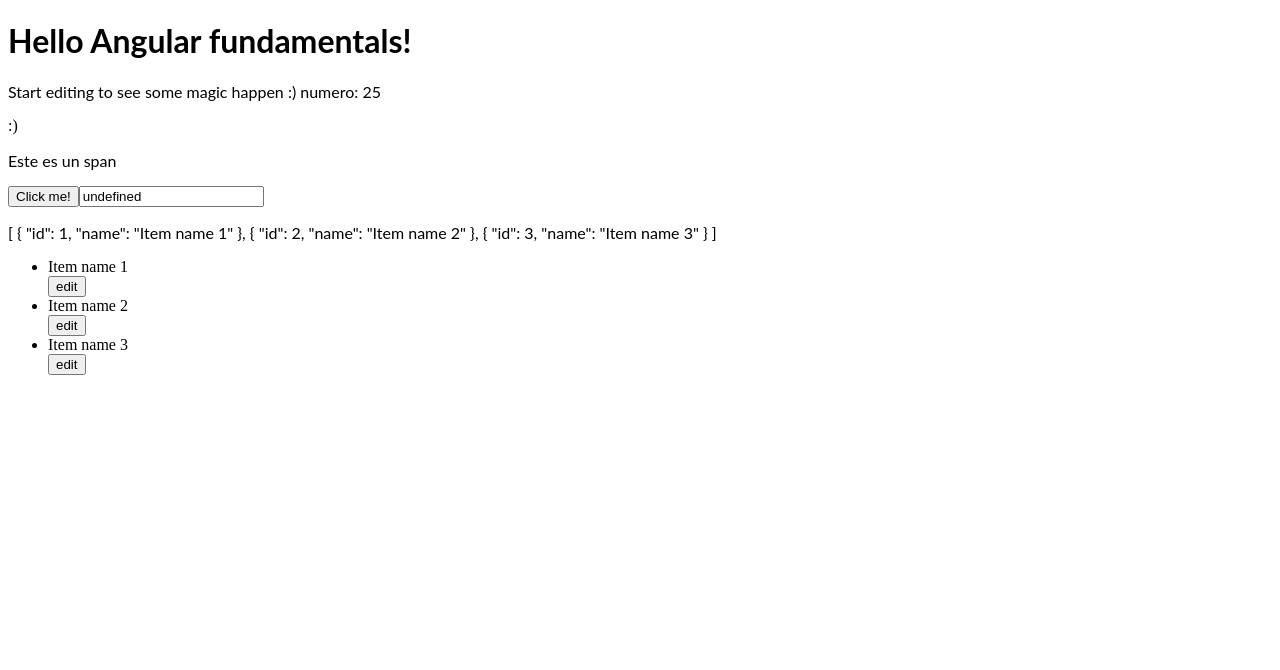
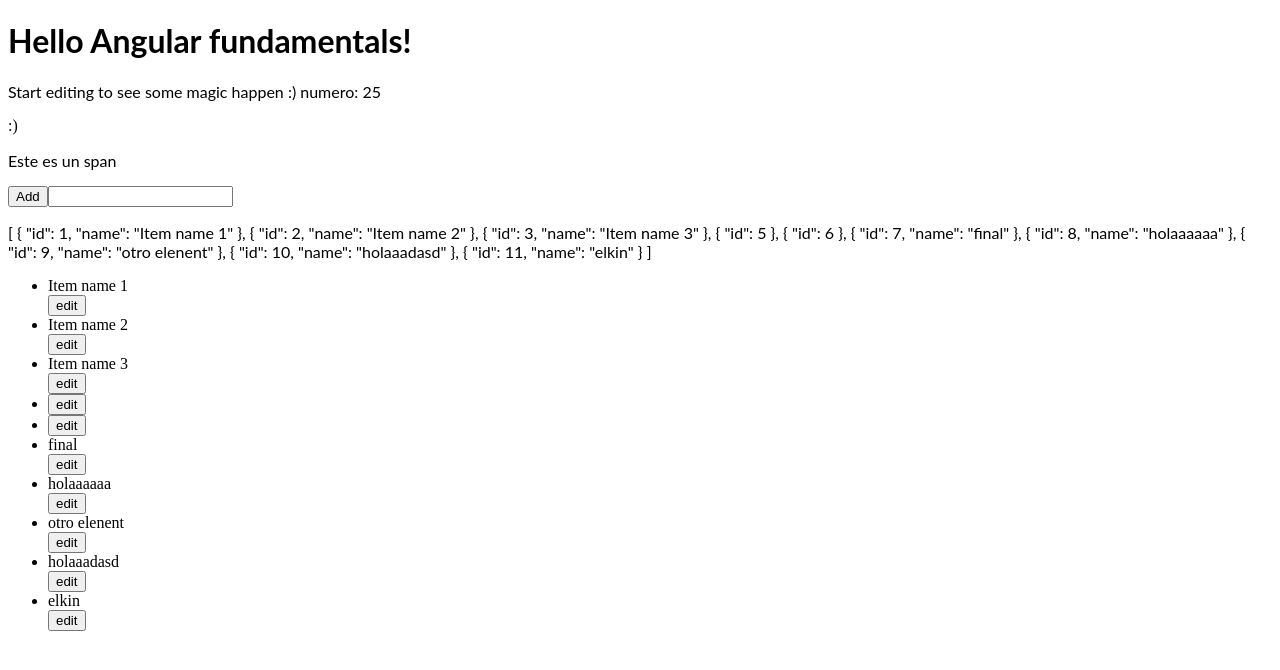
Before and after one commit to elkin0727/course-angular-fundamentals, an Angular app: page / in a window 1280 px wide. Shown: the top 670 px of the page. Built offline with nearby package versions, Linux system fonts and the light colour scheme; data requests are answered from the project's data file.

Commit message:
post server

```diff
--- a/server/db.json
+++ b/server/db.json
@@ -1,8 +1,45 @@
 {
   "items": [
-    { "id": 1, "name": "Item name 1"},
-    { "id": 2, "name": "Item name 2"},
-    { "id": 3, "name": "Item name 3"}
+    {
+      "id": 1,
+      "name": "Item name 1"
+    },
+    {
+      "id": 2,
+      "name": "Item name 2"
+    },
+    {
+      "id": 3,
+      "name": "Item name 3"
+    },
+    {
+      "id": 5
+    },
+    {
+      "id": 6
+    },
+    {
+      "id": 7,
+      "name": "final"
+    },
+    {
+      "id": 8,
+      "name": "holaaaaaa"
+    },
+    {
+      "id": 9,
+      "name": "otro elenent"
+    },
+    {
+      "id": 10,
+      "name": "holaaadasd"
+    },
+    {
+      "id": 11,
+      "name": "elkin"
+    }
   ],
-  "profile": { "name": "typicode" }
+  "profile": {
+    "name": "typicode"
+  }
 }
--- a/src/app/app.component.html
+++ b/src/app/app.component.html
@@ -8,8 +8,8 @@
 </p>
 <div>{{ isHigher ? ':)' : ':(' }} </div>
 <p [innerHTML]="title"></p>
-<button (click)="onClick($event)" >Click me!</button>
-<input [value]="textValue" type="text"/>
+<button (click)="onClick($event)" >Add</button>
+<input [(ngModel)]="textValue" type="text"/>
 <p [innerHTML]="data | async | json"></p>
 <ul>
   <li *ngFor="let item of data | async">
--- a/src/app/app.component.ts
+++ b/src/app/app.component.ts
@@ -41,14 +41,19 @@
   {
     console.log("clicking");
     console.log(event, this.textValue);
-    this.textValue = "HOLA";
+    //this.textValue = "HOLA";
     //this.data = [...this.data,{id: 6, name: "adios"}];
+    this.itemService.post({name: this.textValue}).subscribe((response: any) => {
+        console.log(response);
+        this.data = this.itemService.get();
+    });
   }
 
   refresh(item: Item){
     console.log('refresh', item);
 
     //this.data[item.id].name = item.name;
-    this.data.find((it) => it.id ==item.id ).name = item.name;
+    //this.data.find((it) => it.id ==item.id ).name = item.name;
+
   }
 }
--- a/src/app/itemModule/item.service.ts
+++ b/src/app/itemModule/item.service.ts
@@ -1,13 +1,26 @@
 import { Injectable } from "@angular/core";
 import { HttpClient } from "@angular/common/http";
+import { Item } from "../model";
+import { map } from "rxjs/operators";
+import { Observable, from } from "rxjs";
+
 @Injectable()
 export class ItemService {
+    url = 'http://localhost:3000/items';
+    currentId: number = 0;
 
     constructor(private httpClient: HttpClient){}
 
     public get(){
-        const url = 'http://localhost:3000/items';
-        return this.httpClient.get<Item>(url);
+
+        return this.httpClient.get<Item[]>(this.url)
+            .pipe(
+                map(items => {
+                    items.map(item => {
+                        this.currentId = item.id > this.currentId ? item.id : this.currentId
+                    })
+                    return (items)
+        }));
         // return this.httpClient.get<Item>(url).toPromise();
         /*return [
             { "id": 1, "name": "Item name 1"},
@@ -16,4 +29,7 @@
           ];*/
     }
 
+    public post({ id = ++this.currentId, name }: Partial<Item>){
+        return this.httpClient.post<any>(this.url, { id, name });
+    }
 }
```
